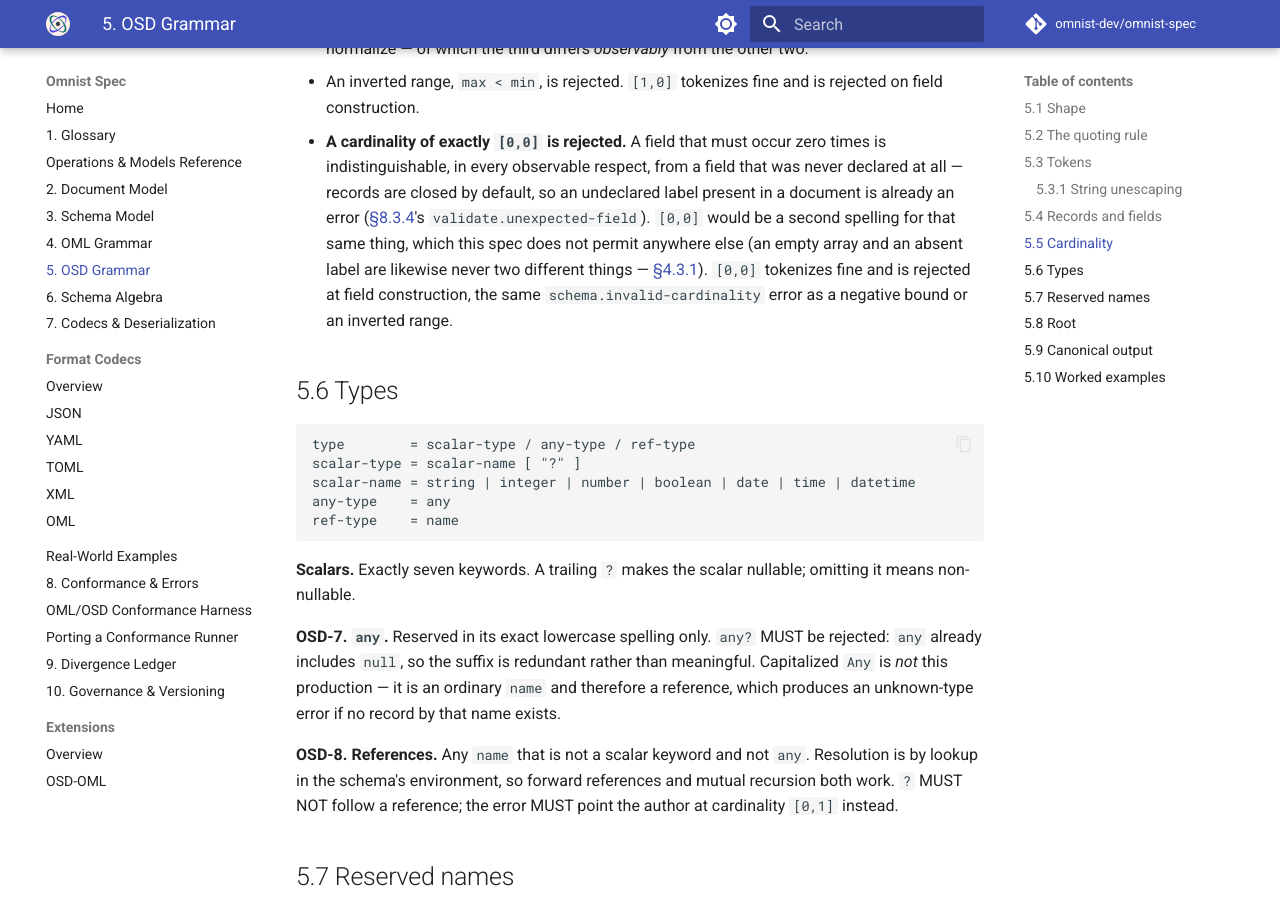
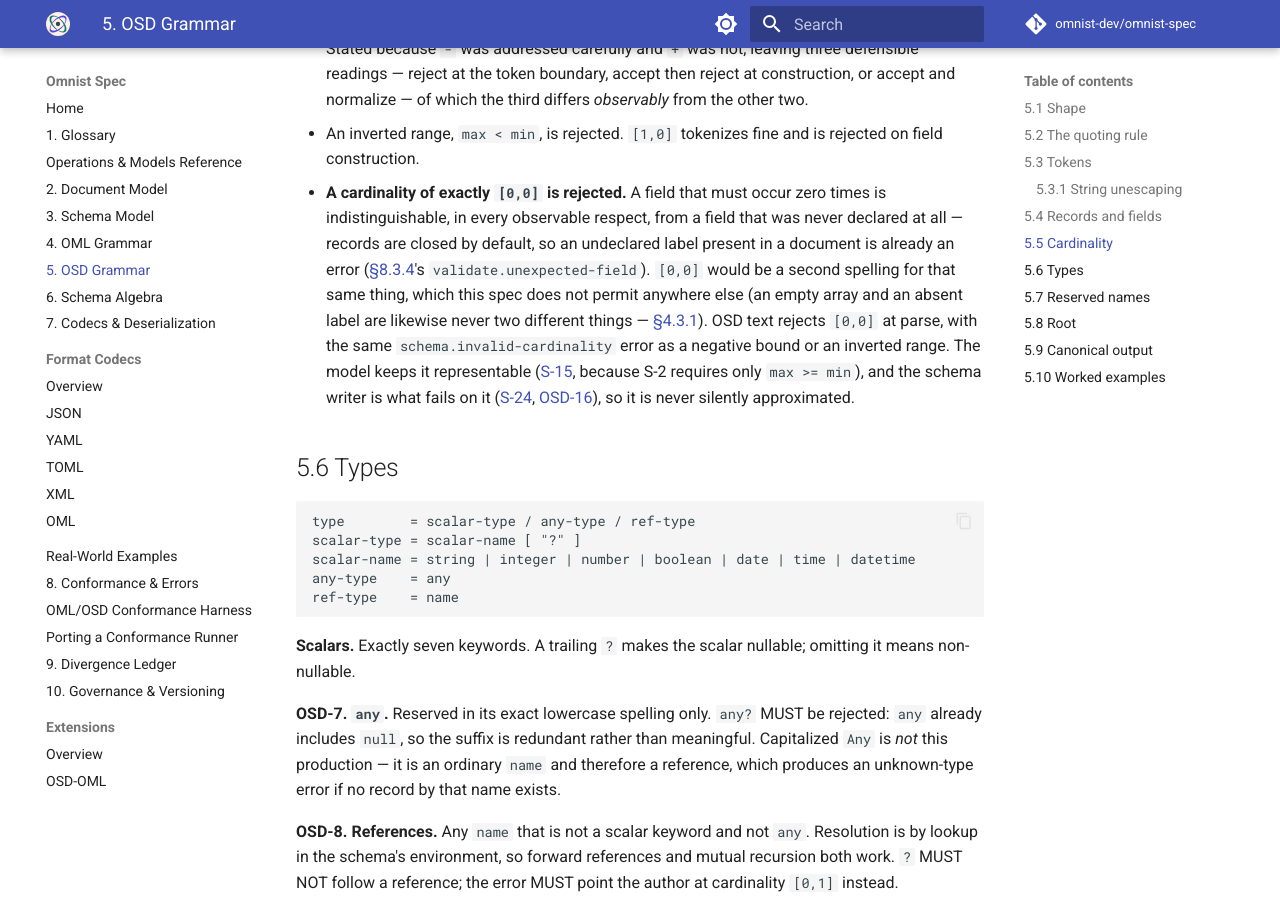
Before and after one commit to omnist-dev/omnist-spec, an MkDocs documentation site: the page built from docs/05-osd-grammar.md, in a window 1280 px wide and 900 px high, scrolled down 3592 px. Built offline with MkDocs 1.6.1 and Material for MkDocs 9.7.7, drawn with Linux system fonts in a browser that asks for light colours; comment, search, counter and statistics services are not loaded; some of the changed text lies outside the part shown.

Commit message:
Number the label rules as S-25/S-26; fix the [0,0] wording (#152)
05-osd-grammar.md said [0,0] "is rejected at field construction", which
contradicts S-15/S-24 (the model keeps it representable and only the writer
fails). Reword it, and add the empty-label and bracket-in-label rules as
S-25 and S-26 in numeric order after S-24, include them in the construction-
time MUST list, and cross-reference them from OSD-2/OSD-3, S-8 and the
chapter 8 code table.

Co-Authored-By: Claude Sonnet 5.5 <noreply@anthropic.com>

```diff
--- a/docs/05-osd-grammar.md
+++ b/docs/05-osd-grammar.md
@@ -101,7 +101,9 @@ edges.
 OML/OSD string generally, but a label is an identifier, not a value — an
 empty label names nothing a caller could ever reference, and any real input
 that produced one represents a data-quality problem, not an intentional
-schema. `"": string` is rejected with `schema.empty-label`.
+schema. `"": string` is rejected with `schema.empty-label`. The model states
+this as [S-25](03-schema-model.md#34-cardinality), so a programmatically
+built label is held to it too.
 
 **OSD-3. A field label MUST NOT contain `[` or `]`.** [§3.6.1](03-schema-model.md#361-validatedocument-schema-pseudocode)'s
 diagnostic-path convention appends `[i]` to a repeated label's second and
@@ -110,7 +112,8 @@ as `$.a[1]`). A label that itself contains a literal bracket — `"a[1]": string
 declared as its own field, alongside a repeatable `"a"` — can produce that
 exact same path for a genuinely different field, making the two
 indistinguishable in a diagnostic. This is rejected outright with
-`schema.bracket-in-label`, the same "don't allow two different things to
+`schema.bracket-in-label` (the model's [S-26](03-schema-model.md#34-cardinality)
+for programmatic construction), the same "don't allow two different things to
 collide into one spelling" principle as `schema.empty-label` above and the
 `format.*` write-side fixes in [§8.3.8](08-conformance-and-errors.md#838-format-codec-adjustments) —
 here applied to the label vocabulary itself rather than to a written value.
@@ -167,9 +170,12 @@ forms. It rejects `[]`, which is the "empty cardinality" error.
   `validate.unexpected-field`). `[0,0]` would be a second spelling for that
   same thing, which this spec does not permit anywhere else (an empty array
   and an absent label are likewise never two different things — [§4.3.1](04-oml-grammar.md#431-arrays-are-sugar)).
-  `[0,0]` tokenizes fine and is rejected at field construction, the same
-  `schema.invalid-cardinality` error as a negative bound or an inverted
-  range.
+  OSD text rejects `[0,0]` at parse, with the same `schema.invalid-cardinality`
+  error as a negative bound or an inverted range. The model keeps it
+  representable ([S-15](03-schema-model.md#34-cardinality), because S-2
+  requires only `max >= min`), and the schema writer is what fails on it
+  ([S-24](03-schema-model.md#34-cardinality), [OSD-16](#59-canonical-output)),
+  so it is never silently approximated.
 
 ## 5.6 Types
 
```
Also changed, not shown: docs/03-schema-model.md (+16 -5 lines), docs/08-conformance-and-errors.md (+2 -2 lines).
